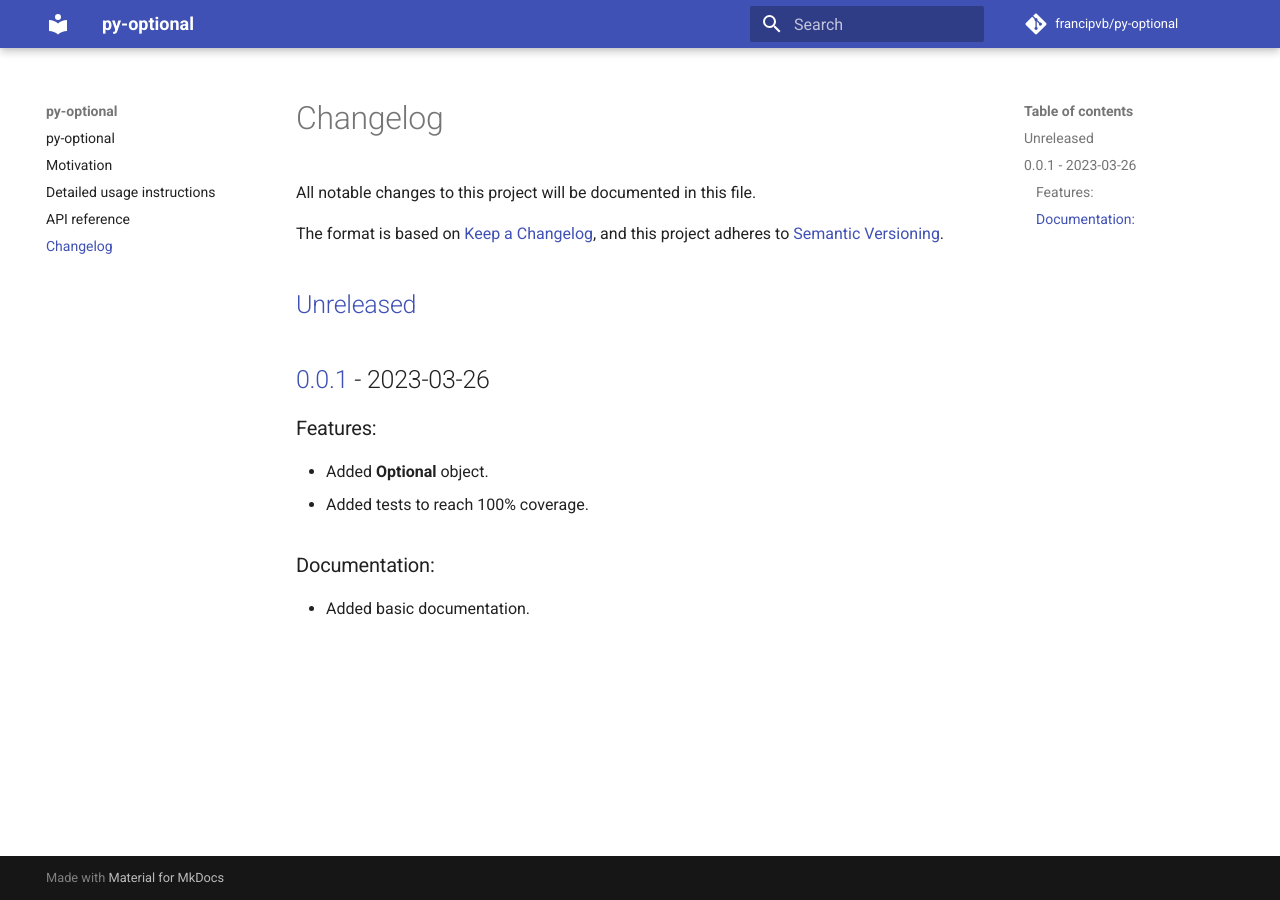
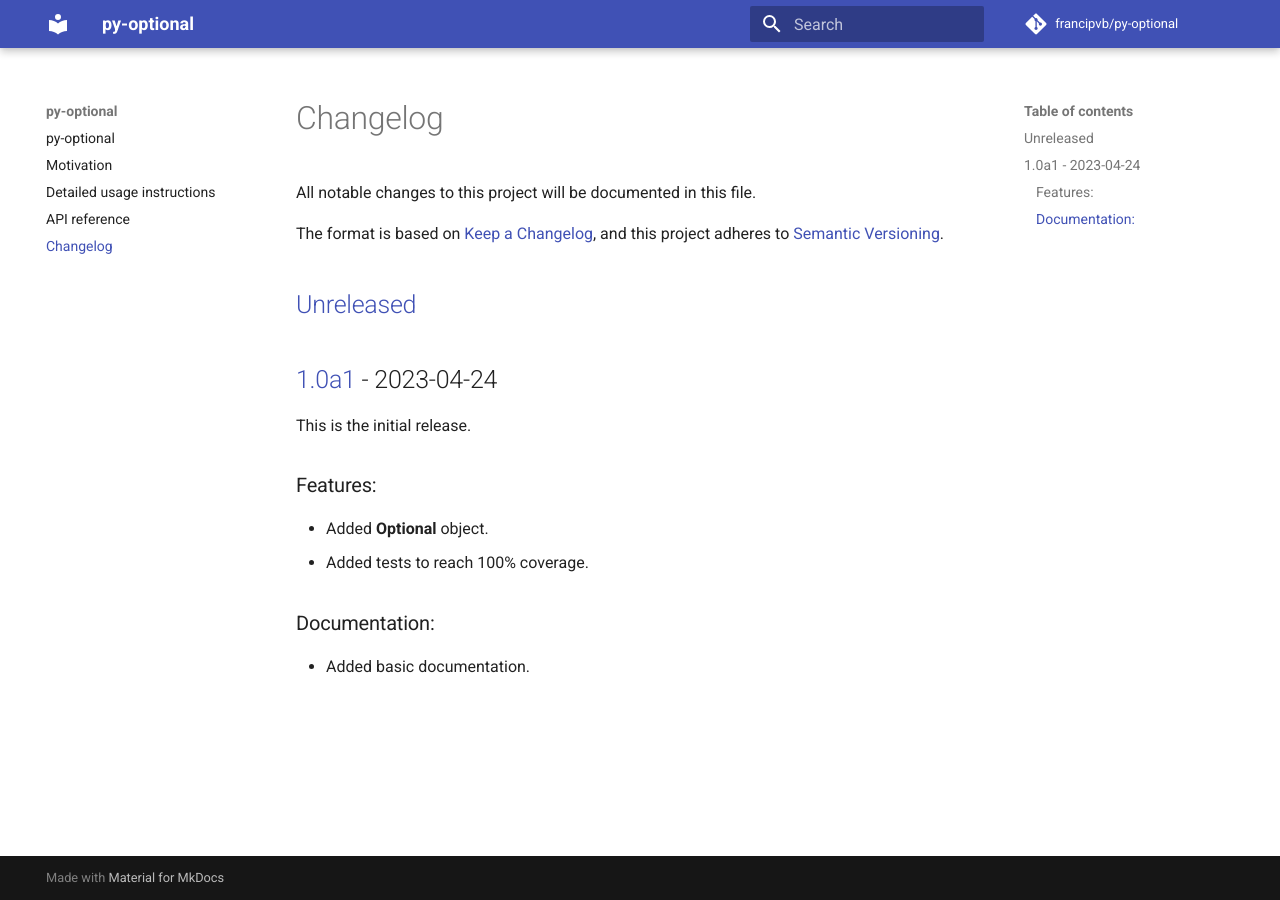
Before and after one commit to francipvb/py-optional, an MkDocs documentation site: the page built from docs/CHANGELOG.md, in a window 1280 px wide. Built offline with MkDocs 1.6.1 and Material for MkDocs 9.7.7, drawn with Linux system fonts in a browser that asks for light colours; comment, search, counter and statistics services are not loaded.

Commit message:
Edit changelog, bump version.

```diff
--- a/docs/CHANGELOG.md
+++ b/docs/CHANGELOG.md
@@ -7,7 +7,9 @@ and this project adheres to [Semantic Versioning](https://semver.org/spec/v2.0.0
 
 ## [Unreleased]
 
-## [0.0.1] - 2023-03-26
+## [1.0a1] - 2023-04-24
+
+This is the initial release.
 
 ### Features:
 
@@ -19,4 +21,4 @@ and this project adheres to [Semantic Versioning](https://semver.org/spec/v2.0.0
 - Added basic documentation.
 
 [Unreleased]: https://github.com/francipvb/py-optional/compare/v0.0.0...HEAD
-[0.0.1]: https://github.com/francipvb/py-optional/releases/tag/v0.0.
+[1.0a1]: https://github.com/francipvb/py-optional/releases/tag/v1.0a1
```
